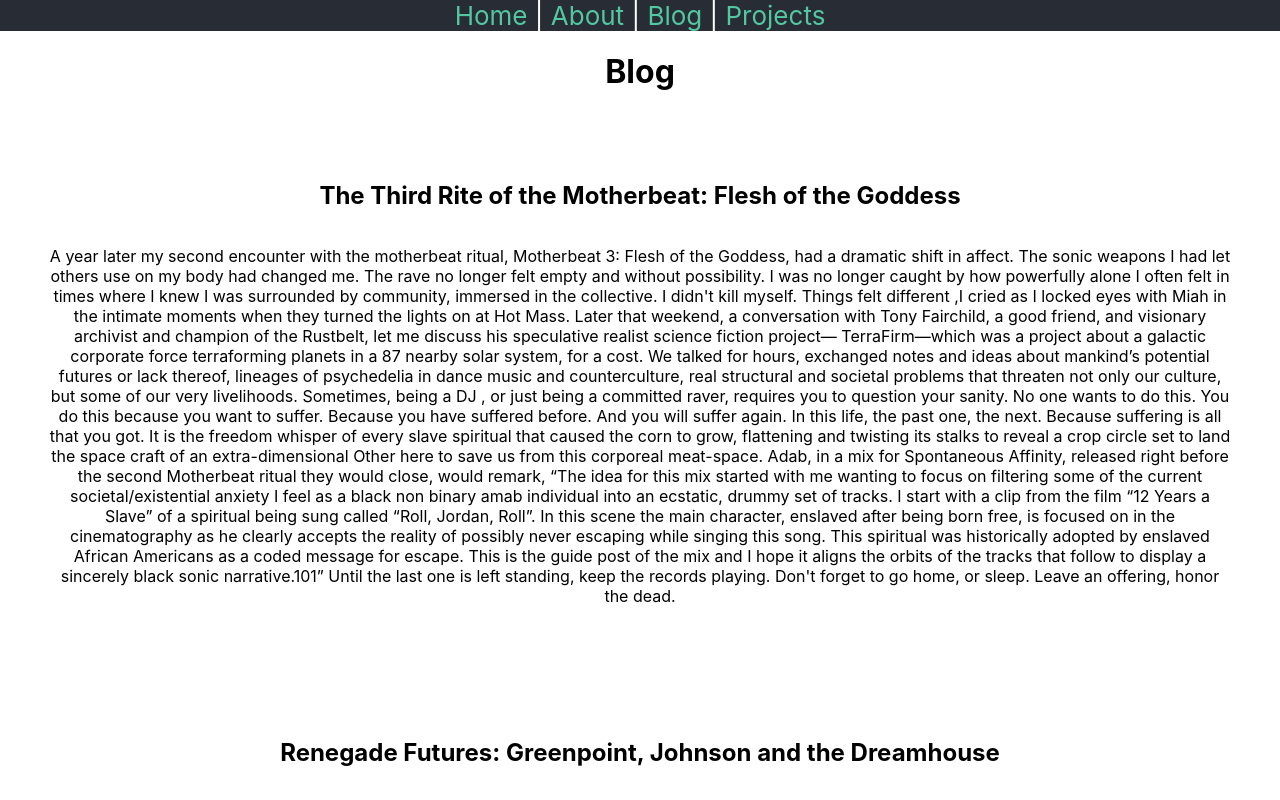
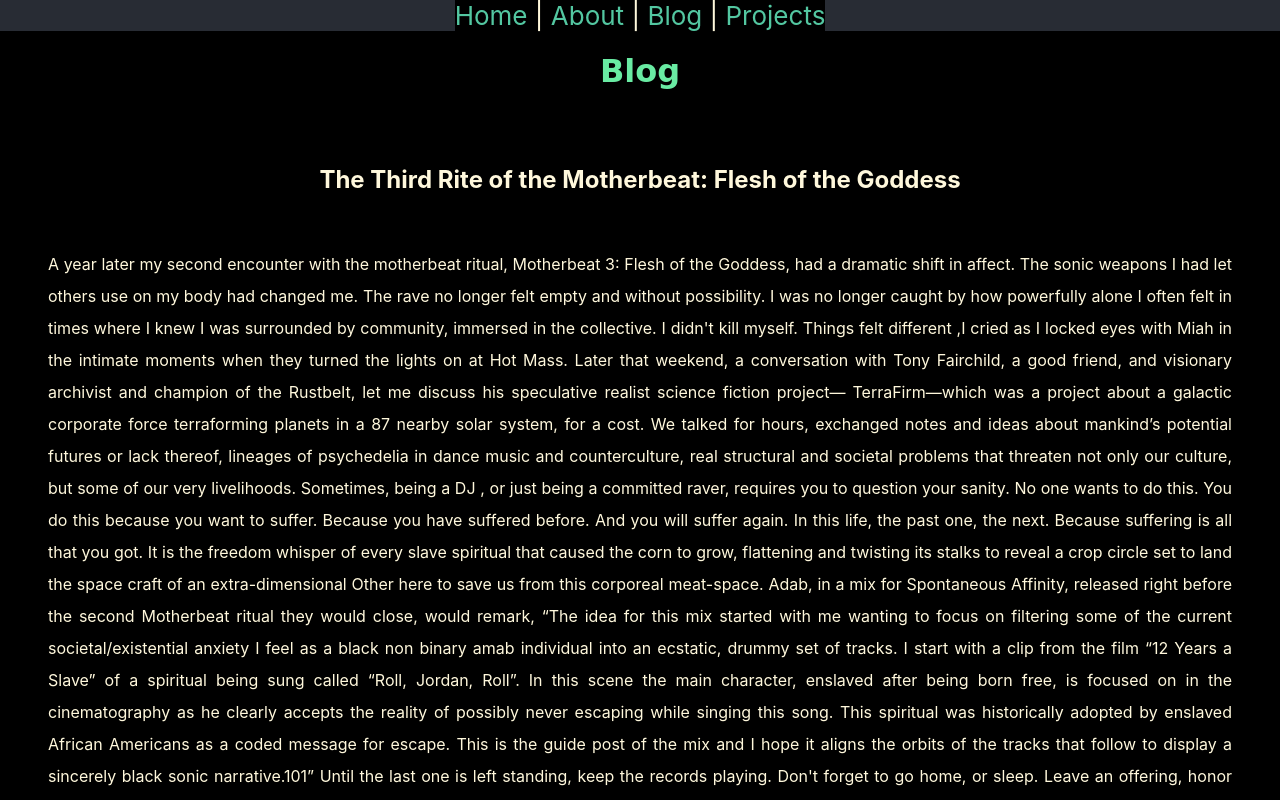
Before and after one commit to WDI-SEA/react-router-portfolio, a React (Create React App) app: page /blog in a window 1280 px wide. Shown: the top 800 px of the page. Built offline with nearby package versions, Linux system fonts and the light colour scheme.

Commit message:
some styling

```diff
--- a/src/App.css
+++ b/src/App.css
@@ -1,5 +1,7 @@
-.App {
+*{
   text-align: center;
+  background-color: black;
+  color:cornsilk;
 }
 
 .App-logo {
@@ -14,6 +16,10 @@
   }
 }
 
+h1 {
+  font-family: 'Comic Sans MS';
+  color: rgb(105, 235, 163);
+}
 
 .App-header {
   background-color: #282c34;
@@ -31,11 +37,11 @@ nav > a {
   color: rgb(83, 199, 161);
 }
 nav > a:visited {
-  color: coral;
+  color: rgb(101, 203, 5);
 }
 nav > a:hover {
   color: #61dafb;
-  background:rgba(66, 85, 79, 0.481)
+  background-color:rgba(49, 163, 127, 0.481)
 }
 
 .App-link {
@@ -73,10 +79,17 @@ nav > a:hover {
 }
 
 .blogPost_container{
+  background-color: black;
+  color: whitesmoke;
   display: grid;
   align-items: center;
   justify-content: space-around;
-  padding: 3em;
+  padding: 1.5em;
+  line-height: 2;
+}
+.blogPost_container > p {
+  text-align: justify;
+  margin: 1.5em;
 }
 
 .main_about_container{
@@ -98,3 +111,12 @@ nav > a:hover {
   justify-content: space-around;
   font-size: larger;
 }
+
+li{
+  color:rgb(172, 238, 216);
+  background-color: rgba(37, 67, 51, 0.358);
+}
+ul > a {
+  color :rgb(172, 238, 216);
+
+}
```
